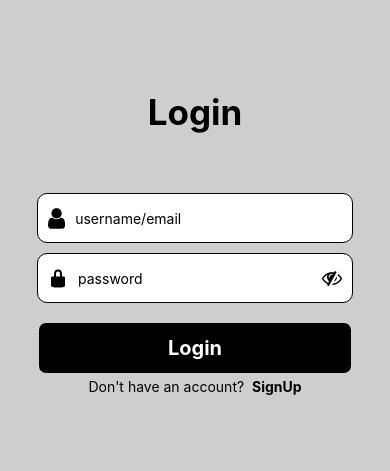
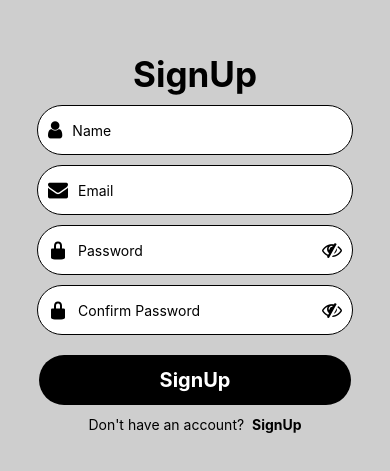
Before and after one commit to usmanjutt47/Fashion-store, a React Native app in the folder client/: screen /SignUp in a window 390 px wide. Shown: the part 179-650 px from the top of the page. Built offline with nearby package versions, Linux system fonts and the light colour scheme.

Commit message:
SignUp.js updated

```diff
--- a/client/src/auth/SignUp.jsx
+++ b/client/src/auth/SignUp.jsx
@@ -10,7 +10,9 @@ import { Entypo, FontAwesome } from "@expo/vector-icons";
 export default function SignUp() {
   const [passwordVisible, setPasswordVisible] = useState(false);
   const [username, setUsername] = useState("");
+  const [email, setEmail] = useState("");
   const [password, setPassword] = useState("");
+  const [confirmPassword, setConfirmPassword] = useState("");
   const [buttonClicked, setButtonClicked] = useState(false);
 
   const togglePasswordVisibility = () => {
@@ -22,7 +24,9 @@ export default function SignUp() {
       setButtonClicked(true);
     } else {
       console.log("Username:", username);
+      console.log("Email:", email);
       console.log("Password:", password);
+      console.log("Confirm Password:", confirmPassword);
     }
   };
 
@@ -32,8 +36,10 @@ export default function SignUp() {
         entering={FadeInUp.delay(600).springify()}
         style={styles.headingContainer}
       >
-        <Text style={styles.heading}>Login</Text>
+        <Text style={styles.heading}>SignUp</Text>
       </Animated.View>
+
+      {/*name section starts below*/}
       <Animated.View
         entering={FadeInLeft.delay(100)}
         style={styles.animatedContainer}
@@ -41,12 +47,12 @@ export default function SignUp() {
         <View style={styles.inputContainer}>
           <FontAwesome
             name="user"
-            size={24}
+            size={20}
             color="black"
             style={styles.icon}
           />
           <TextInput
-            placeholder="username/email"
+            placeholder="Name"
             style={styles.input}
             value={username}
             onChangeText={setUsername}
@@ -54,9 +60,36 @@ export default function SignUp() {
           />
         </View>
         {buttonClicked && !username.trim() && (
-          <Text style={styles.errorMessage}>Please enter username/email</Text>
+          <Text style={styles.errorMessage}>Please enter your name</Text>
         )}
       </Animated.View>
+
+      {/* email section starts below */}
+      <Animated.View
+        entering={FadeInLeft.delay(100)}
+        style={styles.animatedContainer}
+      >
+        <View style={styles.inputContainer}>
+          <FontAwesome
+            name="envelope"
+            size={20}
+            color="black"
+            style={styles.icon}
+          />
+          <TextInput
+            placeholder="Email"
+            style={styles.input}
+            value={email}
+            onChangeText={setEmail}
+            cursorColor={"#000"}
+          />
+        </View>
+        {buttonClicked && !email.trim() && (
+          <Text style={styles.errorMessage}>Please enter your email</Text>
+        )}
+      </Animated.View>
+
+      {/* password section starts below */}
       <Animated.View
         entering={FadeInLeft.delay(100).springify()}
         style={styles.animatedContainer}
@@ -64,7 +97,7 @@ export default function SignUp() {
         <View style={styles.passwordContainer}>
           <Entypo name="lock" size={20} color="#000" style={styles.icon} />
           <TextInput
-            placeholder="password"
+            placeholder="Password"
             style={styles.input}
             value={password}
             onChangeText={setPassword}
@@ -86,13 +119,43 @@ export default function SignUp() {
           </Text>
         )}
       </Animated.View>
+      {/* confirmPassword section starts below */}
+      <Animated.View
+        entering={FadeInLeft.delay(100).springify()}
+        style={styles.animatedContainer}
+      >
+        <View style={styles.passwordContainer}>
+          <Entypo name="lock" size={20} color="#000" style={styles.icon} />
+          <TextInput
+            placeholder="Confirm Password"
+            style={styles.input}
+            value={confirmPassword}
+            onChangeText={setConfirmPassword}
+            secureTextEntry={!passwordVisible}
+            cursorColor={"#000"}
+          />
+          <Pressable onPress={togglePasswordVisibility}>
+            <FontAwesome
+              name={passwordVisible ? "eye" : "eye-slash"}
+              size={20}
+              color="#000"
+              style={{ marginRight: 10 }}
+            />
+          </Pressable>
+        </View>
+        {buttonClicked && !confirmPassword.trim() && (
+          <Text style={[styles.errorMessage, { marginRight: "54%" }]}>
+            Please Confrim Password
+          </Text>
+        )}
+      </Animated.View>
       <Animated.View
         entering={FadeInDown.delay(600).springify()}
         style={{
           width: "80%",
           backgroundColor: "#000",
           height: 50,
-          borderRadius: 7,
+          borderRadius: 30,
           marginTop: 20,
           justifyContent: "center",
         }}
@@ -106,13 +169,13 @@ export default function SignUp() {
               fontWeight: "bold",
             }}
           >
-            Login
+            SignUp
           </Text>
         </Pressable>
       </Animated.View>
       <Animated.View entering={FadeInDown.delay(600).springify()}>
         <Pressable>
-          <Text style={{ color: "#000", marginTop: 5 }}>
+          <Text style={{ color: "#000", marginTop: "5%" }}>
             Don't have an account?{"  "}
             <Text style={{ color: "#000", fontWeight: "bold" }}>SignUp</Text>
           </Text>
@@ -129,9 +192,7 @@ const styles = StyleSheet.create({
     justifyContent: "center",
     alignItems: "center",
   },
-  headingContainer: {
-    marginBottom: 40,
-  },
+  headingContainer: {},
   heading: {
     fontSize: 35,
     fontWeight: "bold",
@@ -145,9 +206,8 @@ const styles = StyleSheet.create({
     height: 50,
     borderColor: "#000",
     borderWidth: 1,
-    borderRadius: 10,
+    borderRadius: 30,
     backgroundColor: "#fff",
-    marginTop: 10,
     paddingLeft: 10,
   },
   icon: {
@@ -170,7 +230,7 @@ const styles = StyleSheet.create({
     height: 50,
     borderColor: "#000",
     borderWidth: 1,
-    borderRadius: 10,
+    borderRadius: 30,
     backgroundColor: "#fff",
     paddingLeft: 10,
   },
```
